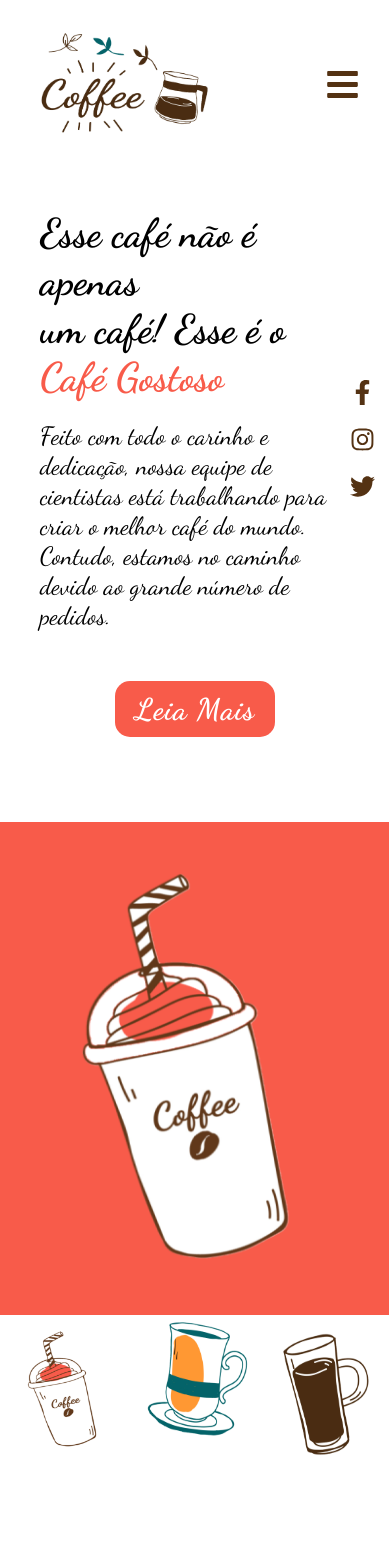
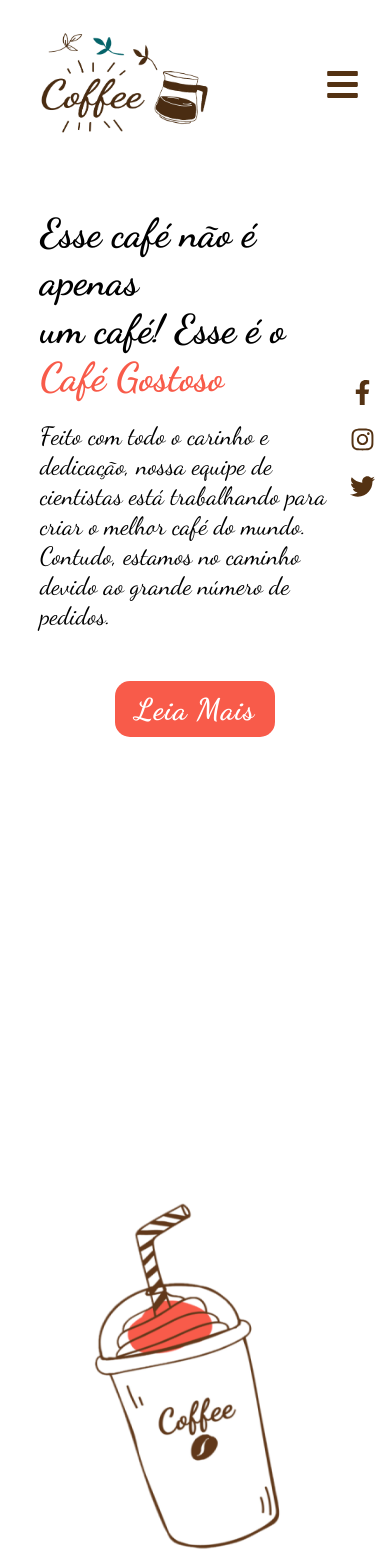
Before and after one commit to israelcena/template-coffee, a Next.js app: page / in a window 390 px wide. Shown: the top 1568 px of the page. Before the commit the page ends 1488 px from the top, so only its background shows below. Built offline with nearby package versions, Linux system fonts and the light colour scheme.

Commit message:
fix positions for phone view

```diff
--- a/src/styles/globals.scss
+++ b/src/styles/globals.scss
@@ -51,7 +51,7 @@ main {
   align-items: flex-start;
   @include respond(phone) {
     width: 100%;
-    height: 75vh;
+    height: 120vh;
     padding: 2rem;
     align-items: center;
   }
@@ -84,11 +84,7 @@ main {
   &-box {
     position: relative;
     @include respond(phone) {
-      width: 100vw;
-      height: 100%;
-      background-color: rgb(248, 91, 74);
-      left: -6%;
-      padding: 5rem 0;
+      height: 60vh;
     }
   }
 
```
